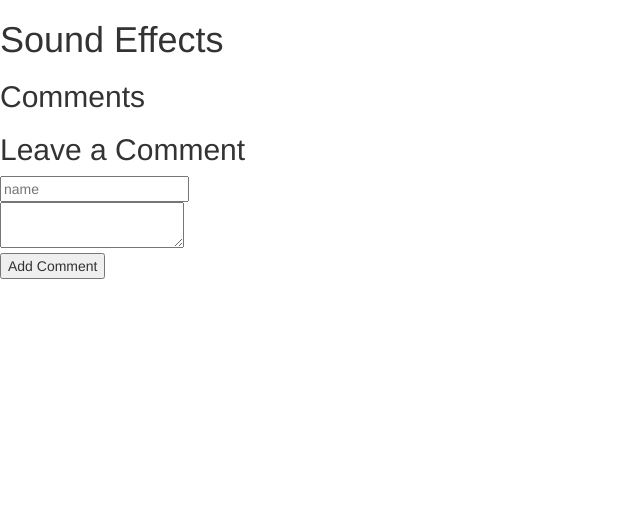
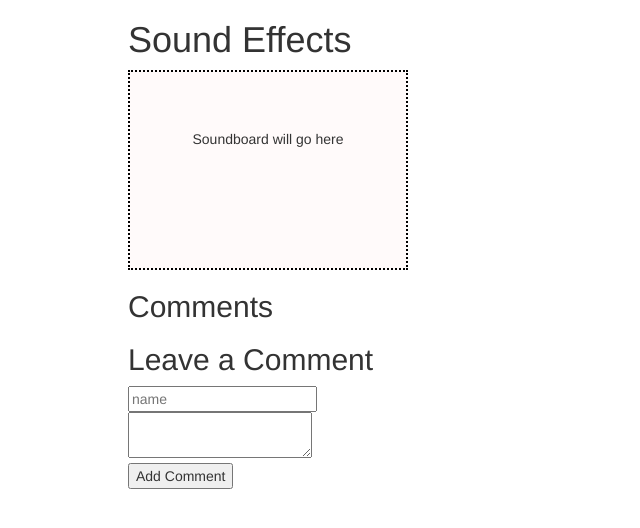
Before and after one commit to salinetti81/mean_stack_soundboard, a website: page public/index.html in a window 1280 px wide. Shown: the whole page, without its empty margins (0-640 px from the left). Drawn offline with nearby package versions, Linux system fonts and the light colour scheme; no server answers.

Commit message:
Adding basic CSS styling

```diff
--- /dev/null
+++ b/public/css/style.css
@@ -0,0 +1,13 @@
+body {
+	margin-left: 10%;
+
+}
+
+#soundboard {
+	height: 200px;
+	width: 20em;
+	border: 2px dotted black;
+	padding: 5%;
+	text-align: center;
+	background-color: snow;
+}
--- a/public/index.html
+++ b/public/index.html
@@ -1,11 +1,13 @@
 <!DOCTYPE html>
 <html ng-app= "SoundBoard">
 <head>
+
 	<!-- Latest compiled and minified CSS -->
 	<link rel="stylesheet" href="https://maxcdn.bootstrapcdn.com/bootstrap/3.3.6/css/bootstrap.min.css" integrity="sha384-1q8mTJOASx8j1Au+a5WDVnPi2lkFfwwEAa8hDDdjZlpLegxhjVME1fgjWPGmkzs7" crossorigin="anonymous">
 
 	<!-- Optional theme -->
 	<link rel="stylesheet" href="https://maxcdn.bootstrapcdn.com/bootstrap/3.3.6/css/bootstrap-theme.min.css" integrity="sha384-fLW2N01lMqjakBkx3l/M9EahuwpSfeNvV63J5ezn3uZzapT0u7EYsXMjQV+0En5r" crossorigin="anonymous">
+	<link rel="stylesheet" type="text/css" href="css/style.css">
 	<title>Sound Board</title>
 	<script src="https://ajax.googleapis.com/ajax/libs/angularjs/1.5.2/angular.min.js"></script>
 	<script src="js/app.js"></script>
@@ -13,7 +15,7 @@
 
 <body>
 	<h1>Sound Effects</h1>
-
+<div id= "soundboard">Soundboard will go here</div>
 <!-- Comments print here -->
 	<h2>Comments</h2>
 	<ul ng-controller="CommentsListController as commentsCtrl">
--- a/public/js/app.js
+++ b/public/js/app.js
@@ -8,7 +8,7 @@ app.controller('CommentsListController', ['$http', function($http){
 		//success
 		function(response){
 			controller.comments = response.data;
-			console.log(response.data);
+			// console.log(response.data);
 		},
 		//error
 		function() {
```
Also changed, not shown: controllers/comments.js (+5 -2 lines).
